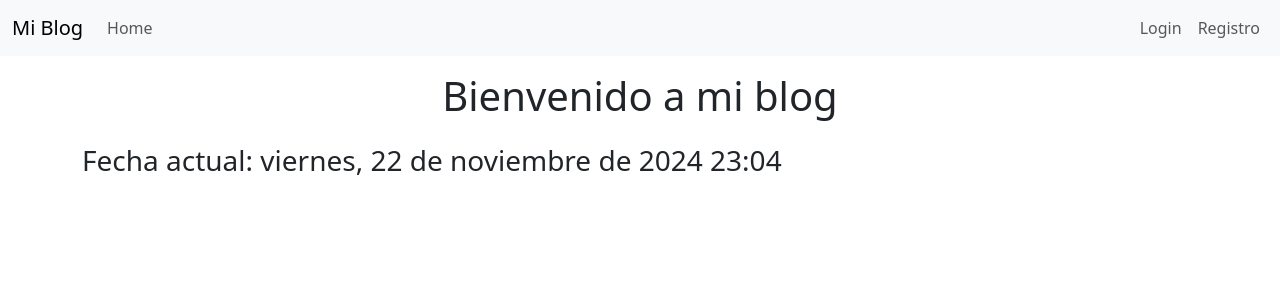
After one commit to NelsonRamirezC/m7_blog, a Django app: template templates/index.html in a window 1280 px wide. The commit adds this page. Shown: the top 300 px of the page. Run offline with Django 5.2, Linux system fonts and the light colour scheme; the template is opened without the code that fills it, so the values that code supplies are empty; some libraries are stand-ins or nearby versions.

Commit message:
se deja funcionando el proyecto para comenzar

```diff
--- a/config/settings.py
+++ b/config/settings.py
@@ -37,7 +37,8 @@ INSTALLED_APPS = [
     'django.contrib.sessions',
     'django.contrib.messages',
     'django.contrib.staticfiles',
-    'blog'
+    'blog',
+    'usuarios'
 ]
 
 MIDDLEWARE = [
--- a/config/urls.py
+++ b/config/urls.py
@@ -1,7 +1,11 @@
 from django.contrib import admin
 from django.urls import path, include
 
+from . import views
+
 urlpatterns = [
     path('admin/', admin.site.urls),
-    path('blog/', include('blog.urls'))
+    path('', views.index, name="index"),
+    path('', include('usuarios.urls')),
+    # path('blog/', include('blog.urls')),
 ]
--- /dev/null
+++ b/config/views.py
@@ -0,0 +1,5 @@
+from django.shortcuts import render
+
+def index(request):
+    contexto = {}
+    return render(request, 'index.html', contexto)
--- /dev/null
+++ b/templates/index.html
@@ -0,0 +1,23 @@
+{% extends "layouts/base.html" %}
+
+
+{% block contenido %}
+
+<header class="py-3">
+    <h1 class="text-center">Bienvenido a mi blog</h1>
+</header>
+
+<main class="container">
+    <h3>Fecha actual:  <span id="fecha_actual"></span></h3>
+</main>
+
+<script>
+
+    moment.locale("es")
+    const fecha_actual = document.getElementById("fecha_actual");
+
+    fecha_actual.innerText = moment().format("LLLL")
+</script>
+
+
+{% endblock contenido %}
--- a/templates/partials/navbar.html
+++ b/templates/partials/navbar.html
@@ -1,26 +1,13 @@
 <nav class="navbar navbar-expand-lg bg-body-tertiary">
     <div class="container-fluid">
-      <a class="navbar-brand" href="{% url "index" %}">EJEMPLO CRUD</a>
+      <a class="navbar-brand" href="{% url "index" %}">Mi Blog</a>
       <button class="navbar-toggler" type="button" data-bs-toggle="collapse" data-bs-target="#navbarNavAltMarkup" aria-controls="navbarNavAltMarkup" aria-expanded="false" aria-label="Toggle navigation">
         <span class="navbar-toggler-icon"></span>
       </button>
       <div class="collapse navbar-collapse" id="navbarNavAltMarkup">
         <div class="navbar-nav w-100 justify-content-lg-between">
             <div class="d-flex flex-column flex-lg-row">
-              <a class="nav-link" href="{% url "index" %}">Home</a>
-              <a class="nav-link" href="{% url "listado_productos" %}">Productos</a>
-              <a class="nav-link" href="{% url "add_producto" %}">Add producto</a>
-              <li class="nav-item dropdown">
-                <a class="nav-link dropdown-toggle" href="#" role="button" data-bs-toggle="dropdown" aria-expanded="false">
-                  Academia
-                </a>
-                <ul class="dropdown-menu">
-                  <li><a class="dropdown-item" href="{% url "cursos" %}">Cursos</a></li>
-                  <li><a class="dropdown-item" href="{% url "estudiantes" %}">Estudiantes</a></li>
-                  <li><hr class="dropdown-divider"></li>
-                  <li><a class="dropdown-item" href="#">Otras acciones</a></li>
-                </ul>
-              </li>
+              <a class="nav-link" href="">Home</a>
             </div>
             <div class="d-flex flex-column flex-lg-row">
               {% if not user.is_authenticated %}
```
Also changed, not shown: db.sqlite3 (added).
